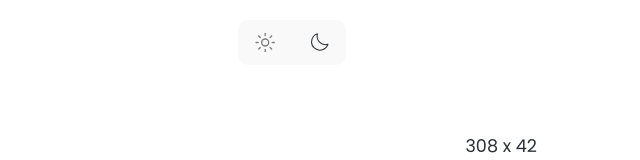
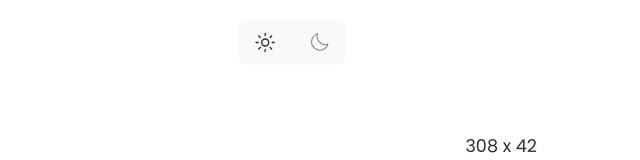
Before and after one commit to developer-luizcarlos/nextjs-calculator-theme-switch, a Next.js app: page / in a window 1280 px wide. Shown: the top 160 px of the page, without its empty margins (348-988 px from the left). Built offline with nearby package versions, Linux system fonts and the light colour scheme.

Commit message:
fix: remove unnecessary structures and styles
Unnecessary wrapper and hover transitions were removed
from the component. A dynamic className based on the
theme context value was implemented.

```diff
--- a/src/components/ThemeSwitcher/ThemeSwitcher.css
+++ b/src/components/ThemeSwitcher/ThemeSwitcher.css
@@ -7,17 +7,6 @@
   margin: auto;
   overflow: hidden;
   width: fit-content;
-}
-
-.theme-switcher__span {
-  display: block;
-  cursor: pointer;
-  height: 100%;
-  width: 100%;
-}
-
-.theme-switcher__span:hover {
-  background-color: rgb(41, 39, 39);
 }
 
 .theme-switcher__icon {
--- a/src/components/ThemeSwitcher/ThemeSwitcher.tsx
+++ b/src/components/ThemeSwitcher/ThemeSwitcher.tsx
@@ -1,18 +1,37 @@
+"use client";
+
+// Stylesheet importation
 import "./ThemeSwitcher.css";
+
+// Hooks importation
+import { useContext } from "react";
+
+// Theme context importation
+import { ThemeContextObject } from "@/contexts/ThemeContext";
 
 // icons importation
 import { IoSunnyOutline } from "react-icons/io5";
 import { PiMoonLight } from "react-icons/pi";
 
 const ThemeSwitcher: React.FC = () => {
+  const { theme } = useContext(ThemeContextObject)!;
+
   return (
     <div className="theme-switcher">
-      <span className="theme-switcher__span">
-        <IoSunnyOutline className="theme-switcher__icon" />
-      </span>
-      <span className="theme-switcher__span">
-        <PiMoonLight className="theme-switcher__icon theme-switcher__icon--active" />
-      </span>
+      <IoSunnyOutline
+        className={
+          theme === "light"
+            ? "theme-switcher__icon theme-switcher__icon--active"
+            : "theme-switcher__icon"
+        }
+      />
+      <PiMoonLight
+        className={
+          theme === "dark"
+            ? "theme-switcher__icon theme-switcher__icon--active"
+            : "theme-switcher__icon"
+        }
+      />
     </div>
   );
 };
```
